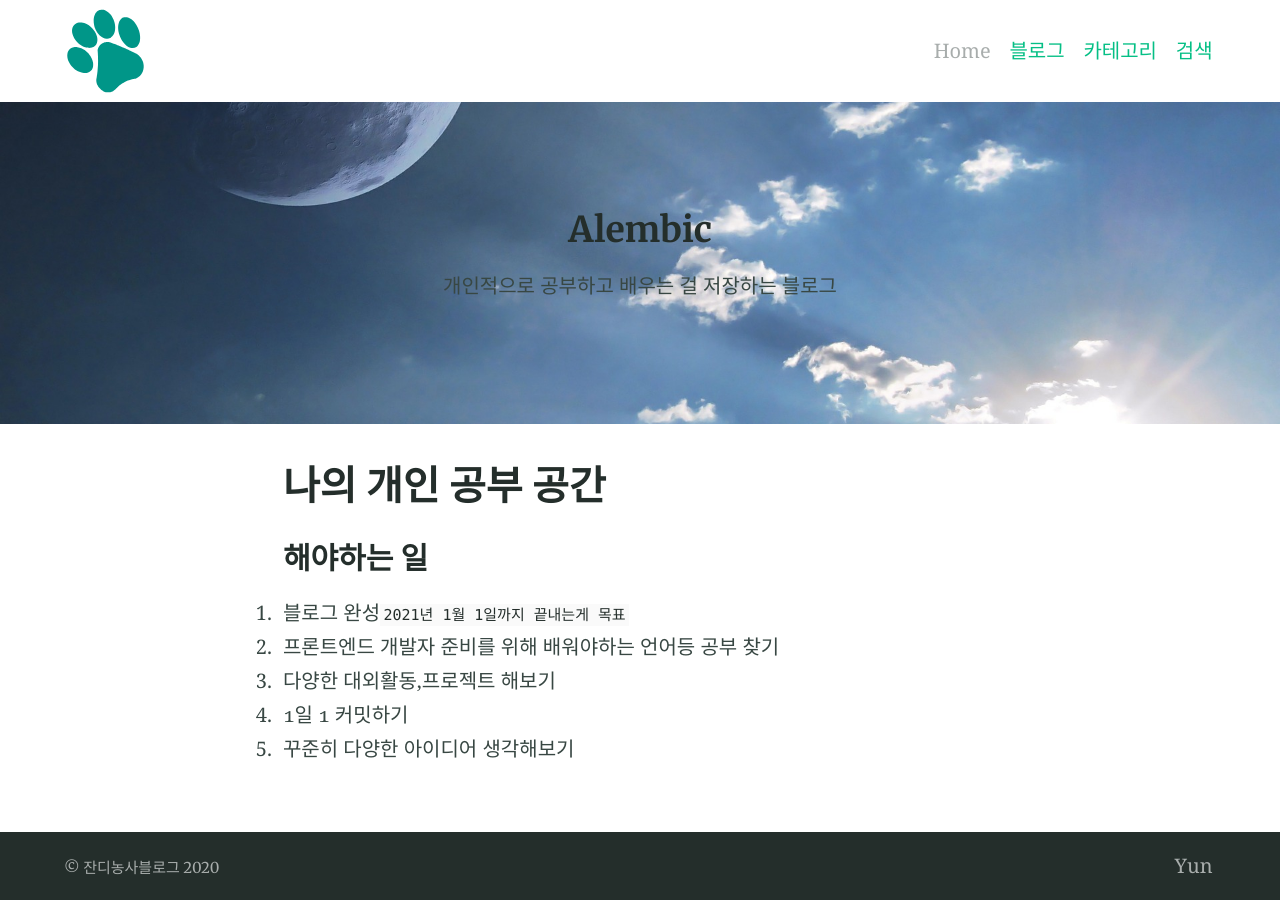
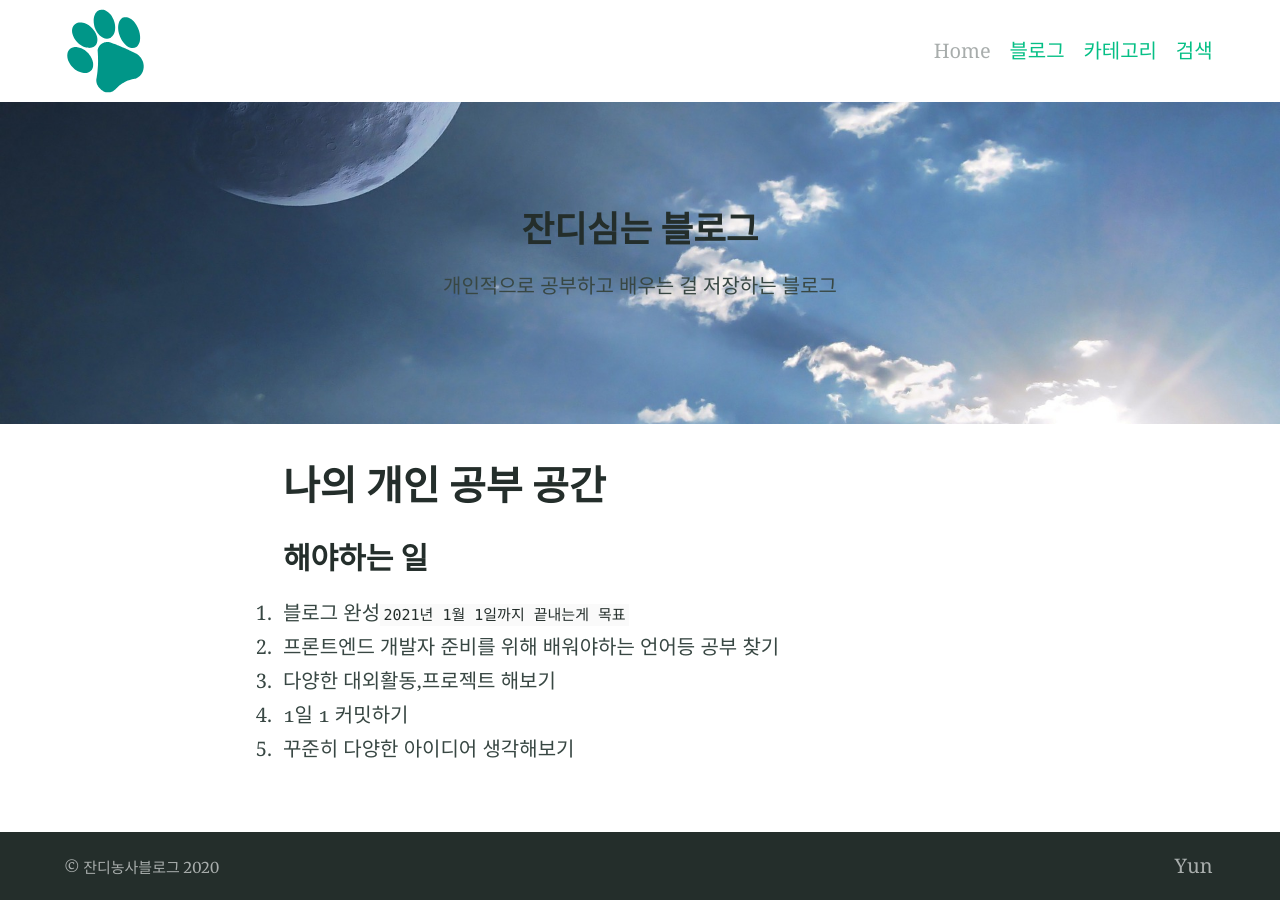
Before and after one commit to EngineerYun/EngineerYun.github.io, a Jekyll site: the page built from index.md, in a window 1280 px wide. Built offline with Jekyll 4.4.1, drawn with Linux system fonts in a browser that asks for light colours.

Commit message:
index 타이틀 제목 변경

```diff
--- a/index.md
+++ b/index.md
@@ -1,7 +1,7 @@
 ---
 title: 나의 개인 공부 공간
 feature_text: |
-  ## Alembic
+  ## 잔디심는 블로그
   개인적으로 공부하고 배우는 걸 저장하는 블로그
 feature_image: "/assets/logos/sky.jpg"
 excerpt: "Alembic is a starting point for [Jekyll](https://jekyllrb.com/) projects. Rather than starting from scratch, this boilerplate is designed to get the ball rolling immediately. Install it, configure it, tweak it, push it."
```
